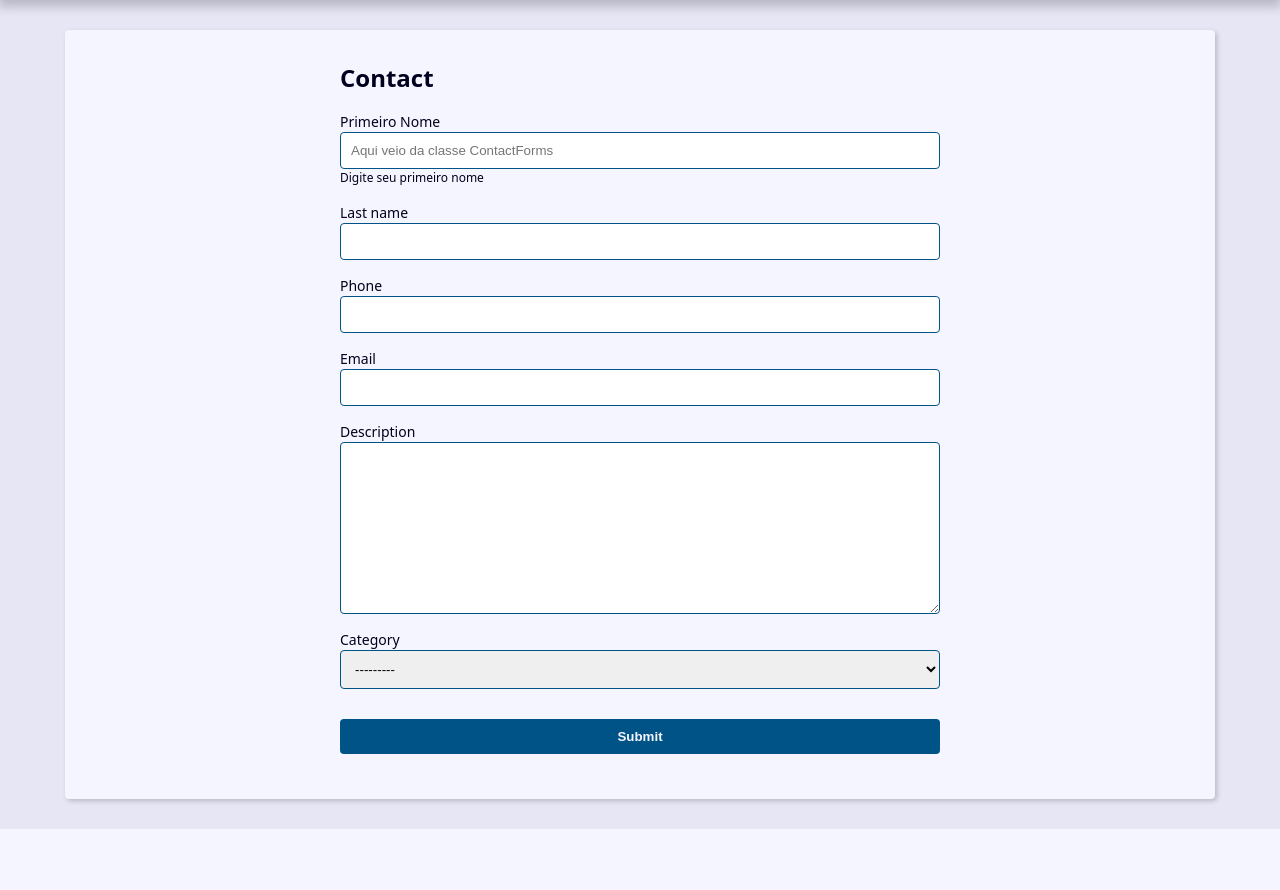
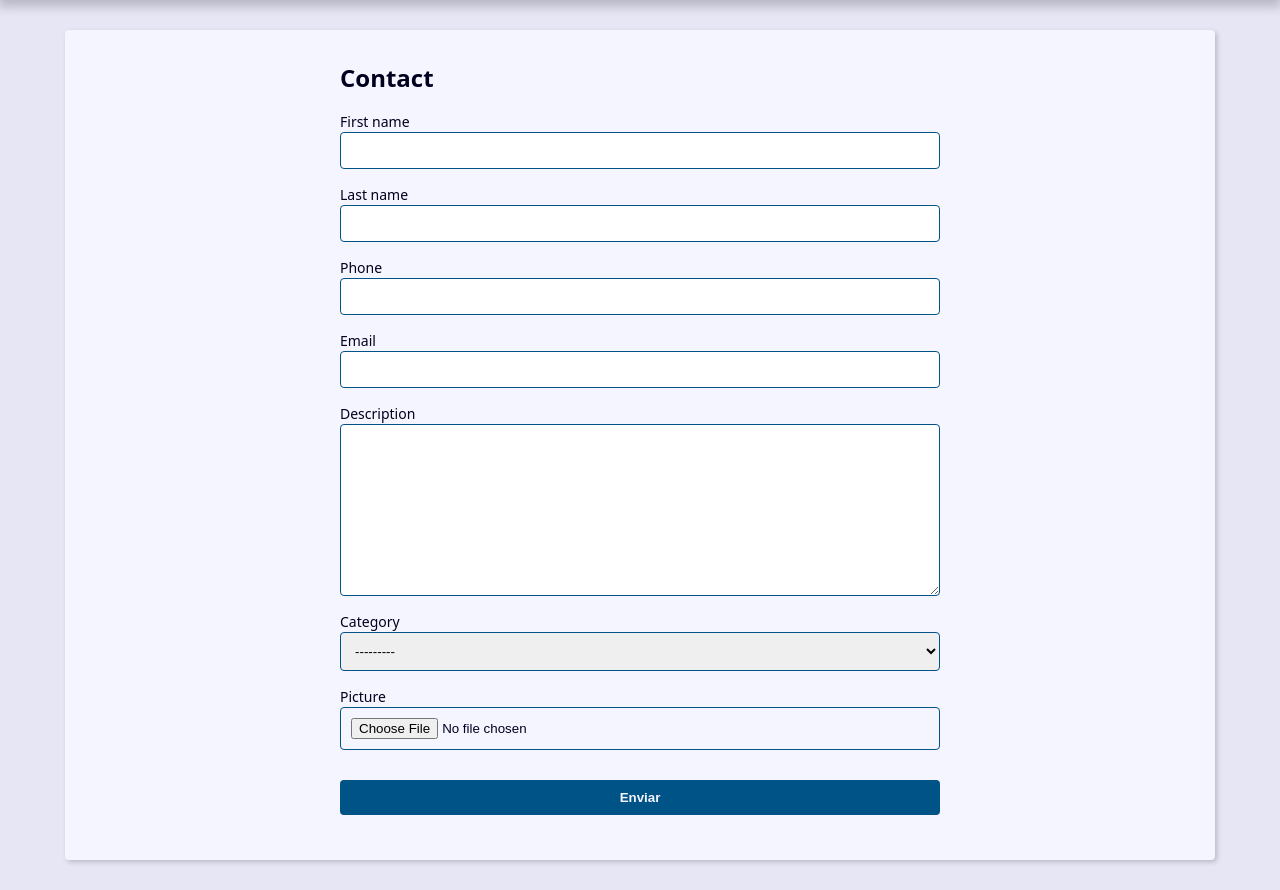
Before and after one commit to joseantonioalmeida/PROJECT-AGENDA-DJANGO, a Django app: page /contact/create/ in a window 1280 px wide. Shown: the part 239-1129 px from the top of the page. Before the commit the page ends 1068 px from the top, so only its background shows below. Run offline with Django 5.2, Linux system fonts and the light colour scheme; data that the repository does not hold is empty.

Commit message:
Trabalhando com ImageField no template e nos forms

```diff
--- a/contact/forms.py
+++ b/contact/forms.py
@@ -5,22 +5,29 @@ from contact import models
 
 
 class ContactForms(forms.ModelForm):
-    first_name = forms.CharField(
-        widget=forms.TextInput(
+    # first_name = forms.CharField(
+    #     widget=forms.TextInput(
+    #         attrs={
+    #             'placeholder':'Aqui veio da classe ContactForms'
+    #         }
+    #     ),
+    #     label= 'Primeiro Nome',
+    #     help_text='Digite seu primeiro nome'
+    # )
+
+    picture = forms.ImageField(
+        widget=forms.FileInput(
             attrs={
-                'placeholder':'Aqui veio da classe ContactForms'
+                'accept': 'image/*'
             }
-        ),
-        label= 'Primeiro Nome',
-        help_text='Digite seu primeiro nome'
+        )
     )
-    def __init__(self, *args, **kwargs) -> None:
-        super().__init__(*args, **kwargs)
 
     class Meta:
         model = models.Contact
         fields = (
-            'first_name', 'last_name', 'phone', 'email','description', 'category',
+            'first_name', 'last_name', 'phone', 'email','description',
+            'category', 'picture',
             )
 
     def clean(self) -> dict[str, Any]:
--- a/contact/templates/contact/create.html
+++ b/contact/templates/contact/create.html
@@ -15,8 +15,14 @@
                     <p class='help-text'>
                         {{ field.help_text }}
                     </p>
+                    {% endif %}
+                </div>
+
+                {% if field.name == 'picture' and field.value.url %}
+                <div class='form-group'>
+                    <img src='{{ field.value.url }}' alt=''>
+                </div>
                 {% endif %}
-            </div>
             {% endfor %}
         </div>
         {% if form.non_field_errors %}
@@ -31,7 +37,7 @@
 
         <div class="form-content">
             <div class="form-group">
-                <button class='btn' type="submit">Submit</button>
+                <button class='btn' type="submit">Enviar</button>
             </div>
         </div>
     </form>
--- a/contact/views/contact_forms.py
+++ b/contact/views/contact_forms.py
@@ -8,7 +8,7 @@ from contact.models import Contact
 def create(request):
     form_action = reverse('contact:create')
     if request.method == 'POST':
-        form = ContactForms(request.POST)
+        form = ContactForms(request.POST, request.FILES)
         context = {
             'form': form,
             'form_action': form_action,
@@ -43,7 +43,7 @@ def update(request, contact_id):
 
     form_action = reverse('contact:update', args=(contact_id,))
     if request.method == 'POST':
-        form = ContactForms(request.POST, instance=contact)
+        form = ContactForms(request.POST, request.FILES,instance=contact)
 
         context = {
             'form': form,
--- a/contact/views/contact_views.py
+++ b/contact/views/contact_views.py
@@ -67,11 +67,6 @@ def search(request):
     )
 
 def contact(request, contact_id):
-    # single_contact = models.Contact.objects.filter(pk=contact_id).first()
-
-    # if single_contact is None:
-    #     raise Http404()
-
     single_contact = get_object_or_404(
         models.Contact.objects.filter(pk=contact_id, show=True),
         )
```
Also changed, not shown: contact/templates/contact/contact.html (+8 -0 lines).
